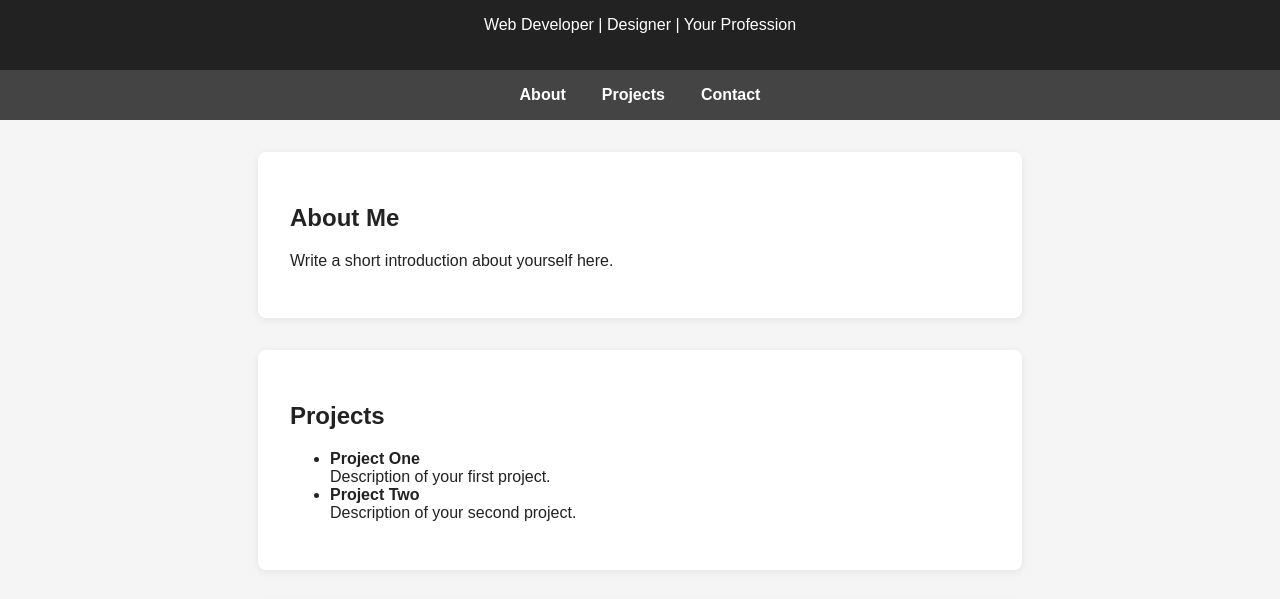
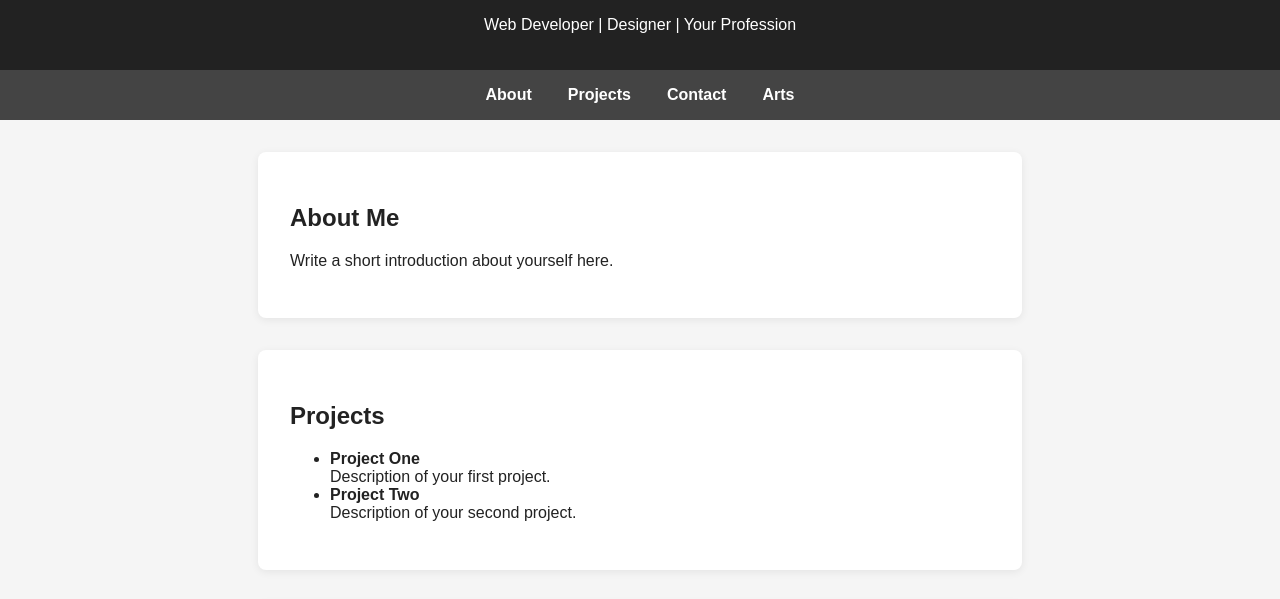
Before and after one commit to Melinati-Deepika/My-Portfolio, a plain HTML site: page index.html in a window 1280 px wide. Shown: the part 138-737 px from the top of the page. Drawn offline with Linux system fonts and the light colour scheme.

Commit message:
Added changes

```diff
--- a/index.html
+++ b/index.html
@@ -17,6 +17,7 @@
             <li><a href="#about">About</a></li>
             <li><a href="#projects">Projects</a></li>
             <li><a href="#contact">Contact</a></li>
+            <li><a href="#arts">Arts</a></li>
         </ul>
     </nav>
     <section id="about">
```
